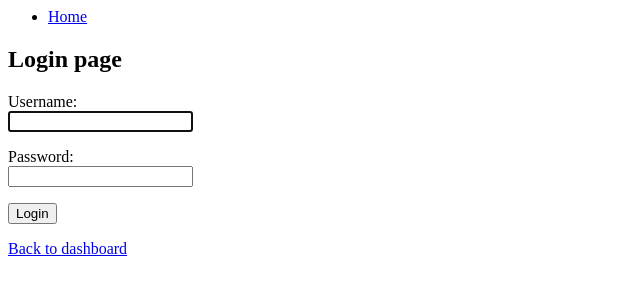
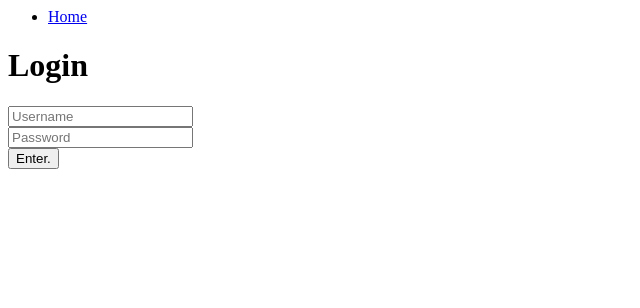
Before and after one commit to WebProjectGalajat/WebProject, a Django app: page /accounts/login/ in a window 1280 px wide. Shown: the top 308 px of the page, without its empty margins (0-640 px from the left). Run offline with Django 3.2, Linux system fonts and the light colour scheme.

Commit message:
Updated login

```diff
--- a/webspotify/templates/registration/login.html
+++ b/webspotify/templates/registration/login.html
@@ -7,13 +7,12 @@
 {% endblock %}
 
 {% block content %}
-<h2>Login page</h2>
-
-<form method='post'>
-    {% csrf_token %}
-    {{ form.as_p }}
-    <input type="submit" value="Login">
-</form>
-
-<a href="/">Back to dashboard</a>
+<div class="login">
+    <h1>Login</h1>
+    <form method="post">
+        <input type="text" name="u" placeholder="Username" required="required" />
+        <input type="password" name="p" placeholder="Password" required="required" />
+        <button type="submit" class="btn btn-primary btn-block btn-large">Enter.</button>
+    </form>
+</div>
 {% endblock %}
```
